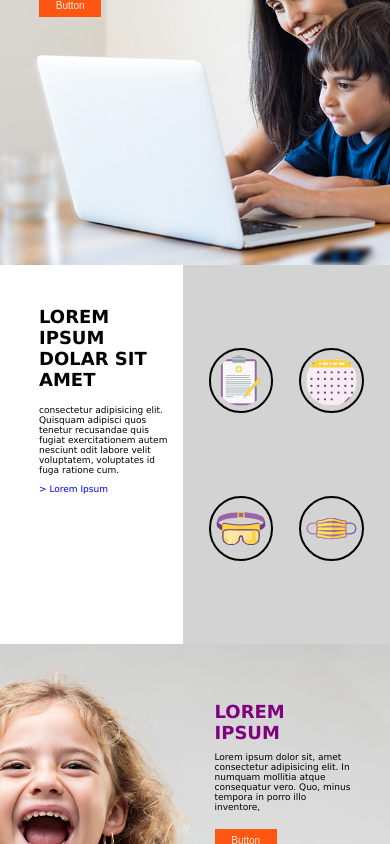
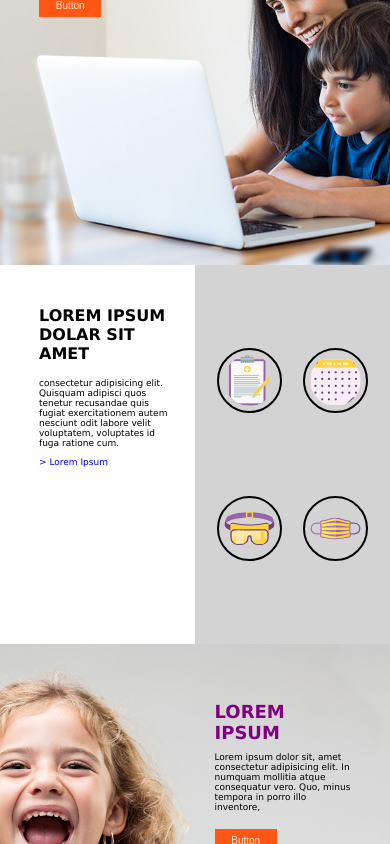
Before and after one commit to Geddydukes/Front-end-rooster, a React (Create React App) app: page / in a window 390 px wide. Shown: the part 1128-1972 px from the top of the page. Built offline with nearby package versions, Linux system fonts and the light colour scheme.

Commit message:
does more text centering

```diff
--- a/src/App.css
+++ b/src/App.css
@@ -90,14 +90,14 @@
 }
 
 .bodyHeaderOne {
-  font-size: x-large;
+  font-size: large;
   color: purple;
   font-weight: 700;
   grid-column-start: 1;
 }
 
 .bodyHeaderTwo {
-  font-size: x-large;
+  font-size: medium;
   color: black;
   font-weight: 700;
   margin-bottom: 15px;
@@ -105,7 +105,7 @@
 }
 
 .bodyHeaderThree {
-  font-size: x-large;
+  font-size: large;
   color: black;
   font-weight: 700;
   margin-bottom: 15px;
@@ -141,7 +141,7 @@
   position: absolute;
   margin-left: 10vw;
   margin-right: 55vw;
-  margin-top: 6%;
+  margin-top: 10%;
   font-size: x-small;
   grid-column-start: 1;
   grid-column-end: 3;
@@ -195,7 +195,7 @@
   margin-left: 10vw;
   margin-right: 60vw;
   margin-top: 3%;
-  font-size: x-small;
+  font-size: xx-small;
   grid-column-start: 1;
   grid-column-end: 6;
 }
@@ -353,6 +353,18 @@
   transition: 0.7s;
 }
 
+.instaGram {
+  height: 2vmax;
+  margin: 1.25vh 1vw 2vh;
+}
+
+.instaGram:hover {
+  height: 3vmax;
+  margin: 0.75vh 0.5vw 1.5vh;
+  border: purple;
+  transition: 0.7s;
+}
+
 @media only screen and (max-width: 550px) {
   .App {
     margin: 0px;
@@ -392,7 +404,7 @@
     margin-top: 3vh;
   }
   .bodyHeaderTwo {
-    font-size: large;
+    font-size: medium;
     color: black;
     font-weight: 700;
     margin-bottom: 15px;
@@ -404,16 +416,12 @@
     font-weight: 700;
     margin-bottom: 15px;
   }
+  .bodySectionThree {
+    display: grid;
+    grid-template-columns: 10% 10% 10% 10% 10% 10% 10% 10% 10% 10%;
+  }
   .iconsContainer {
-    background-color: rgb(211, 211, 211);
-    height: 100%;
-    position: relative;
-    float: right;
-    width: 100%;
-    grid-column-start: 8;
-    grid-column-end: 11;
-    display: grid;
-    columns: 4;
+    grid-column-start: 6;
   }
   .fiveStars {
     color: orange;
@@ -539,17 +547,6 @@
     border: none;
     margin-top: 8px;
   }
-  .iconsContainer {
-    background-color: rgb(211, 211, 211);
-    height: 100%;
-    position: relative;
-    float: right;
-    width: 100%;
-    grid-column-start: 8;
-    grid-column-end: 11;
-    display: grid;
-    columns: 4;
-  }
 
   .bodyHeaderOne {
     font-size: xx-large;
@@ -587,6 +584,13 @@
     padding: 5px;
     margin: -5px;
   }
+  .bodySectionThree {
+    display: grid;
+    grid-template-columns: 10% 10% 10% 10% 10% 10% 10% 10% 10% 10%;
+  }
+  .iconsContainer {
+    grid-column-start: 6;
+  }
 }
 
 @media only screen and (min-width: 1370px) {
@@ -600,11 +604,14 @@
   }
 
   .bodySectionOneText {
-    margin-top: 6%;
+    margin-top: 10%;
     font-size: medium;
   }
+  .bodySectionTwoText {
+    margin-top: 12%;
+  }
   .bodySectionThreeText {
-    margin-top: 6%;
+    margin-top: 8%;
     font-size: medium;
   }
   .bodySectionFourText {
@@ -615,7 +622,7 @@
     grid-column-end: 11;
   }
   .theReview {
-    margin-top: 6%;
+    margin-top: 10%;
     font-size: medium;
   }
   .bodyHeaderThree {
```
